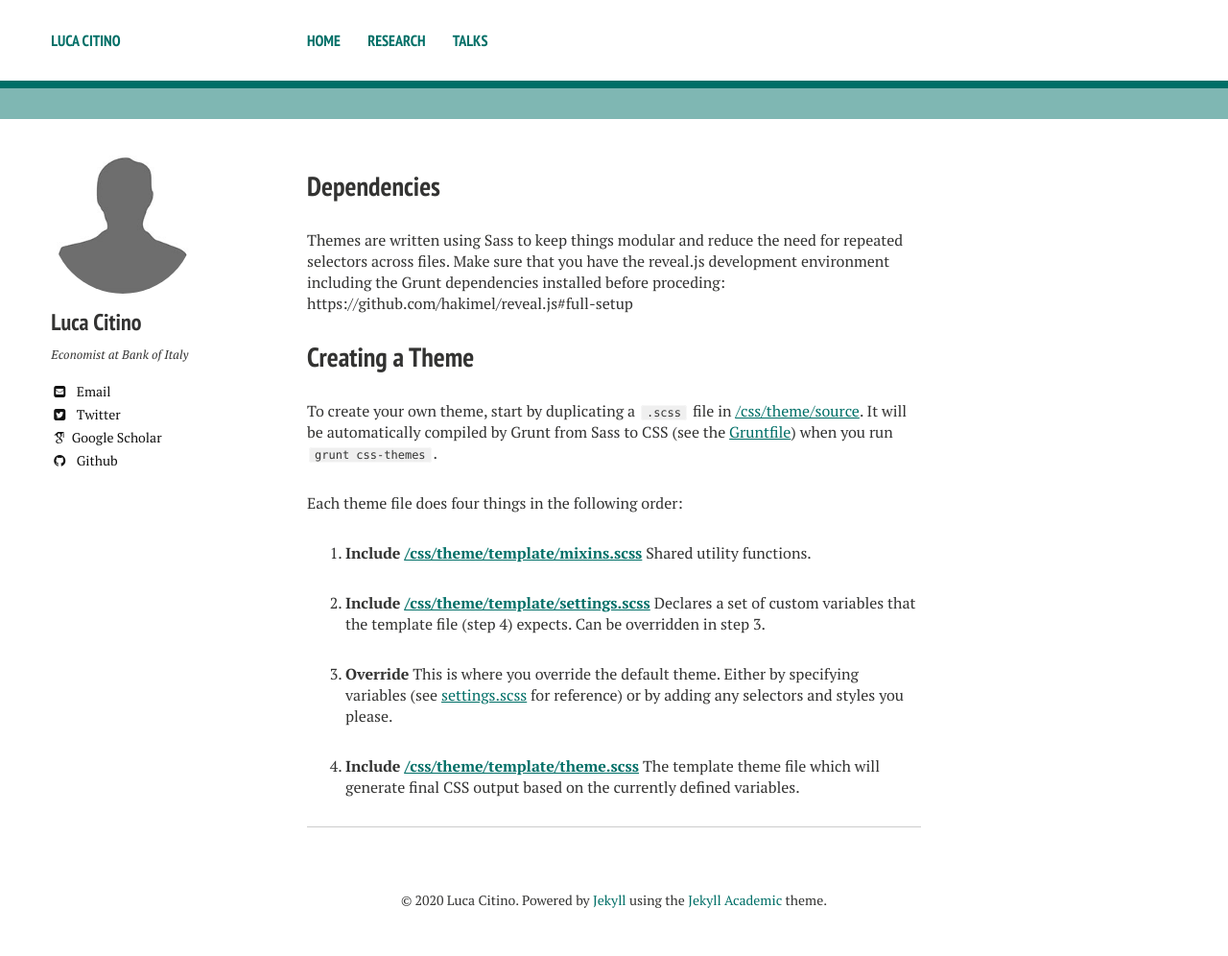
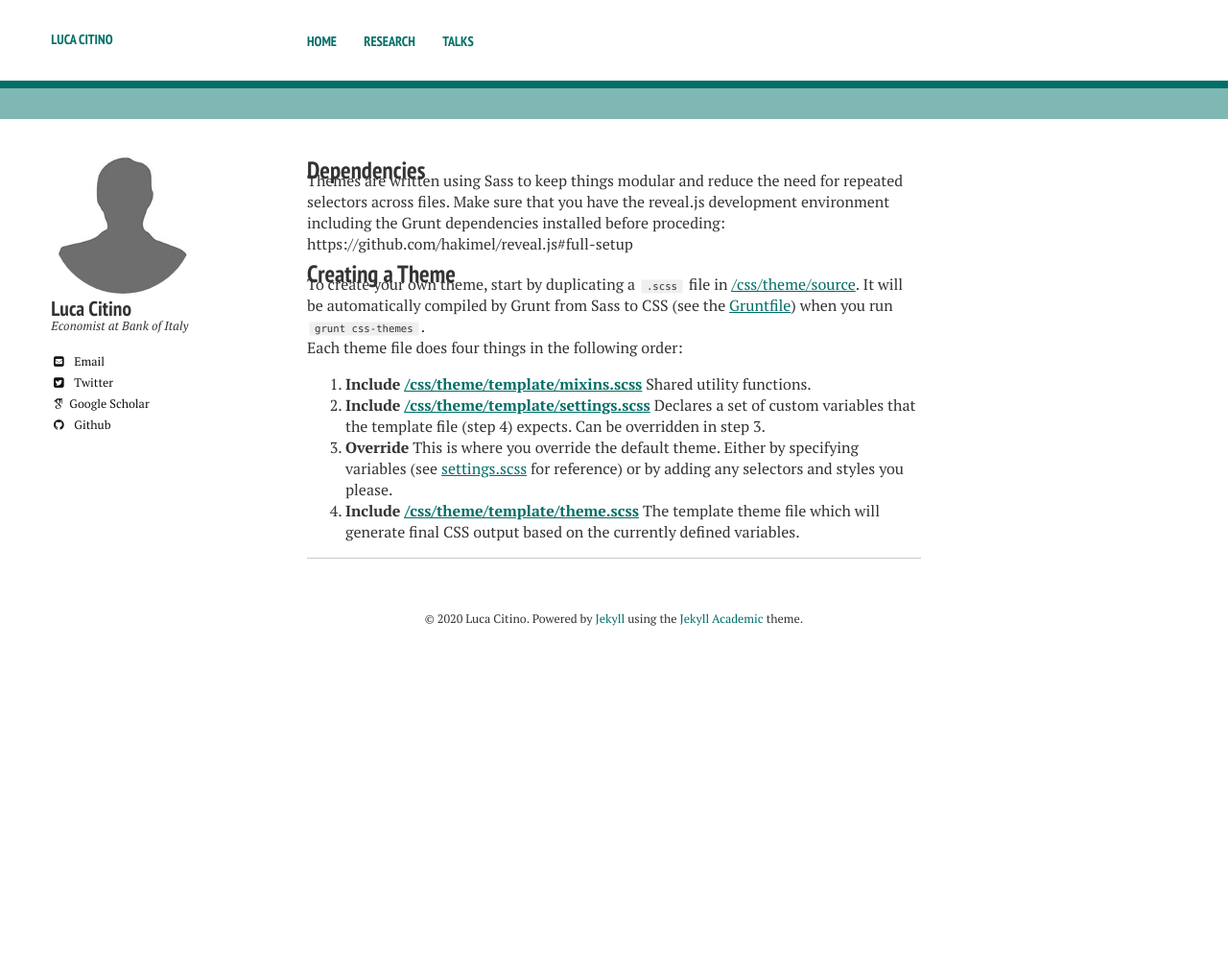
Before and after one commit to luca-citino/luca-citino.github.io, a Jekyll site: the page built from reveal.js/css/theme/README.md, in a window 1280 px wide. Shown: the whole page at 96% size. Built offline with Jekyll 4.4.1, drawn with Linux system fonts in a browser that asks for light colours; nearby versions of some CDN libraries; some web fonts are replaced; our own code applies the rules of GitHub Pages for plain Markdown files; after the commit the page ends 900 px from its top, so only the background shows below that.

Commit message:
Update variables.scss

```diff
--- a/_sass/variables.scss
+++ b/_sass/variables.scss
@@ -6,8 +6,8 @@
    Typography
    ========================================================================== */
 
-$doc-font-size: 16;
-$doc-line-height: 30;
+$doc-font-size: 18;
+$doc-line-height: 0;
 $paragraph-indent: 0;
 $base-font: 'PT Serif', serif;
 $heading-font: 'PT Sans Narrow', sans-serif;
```
